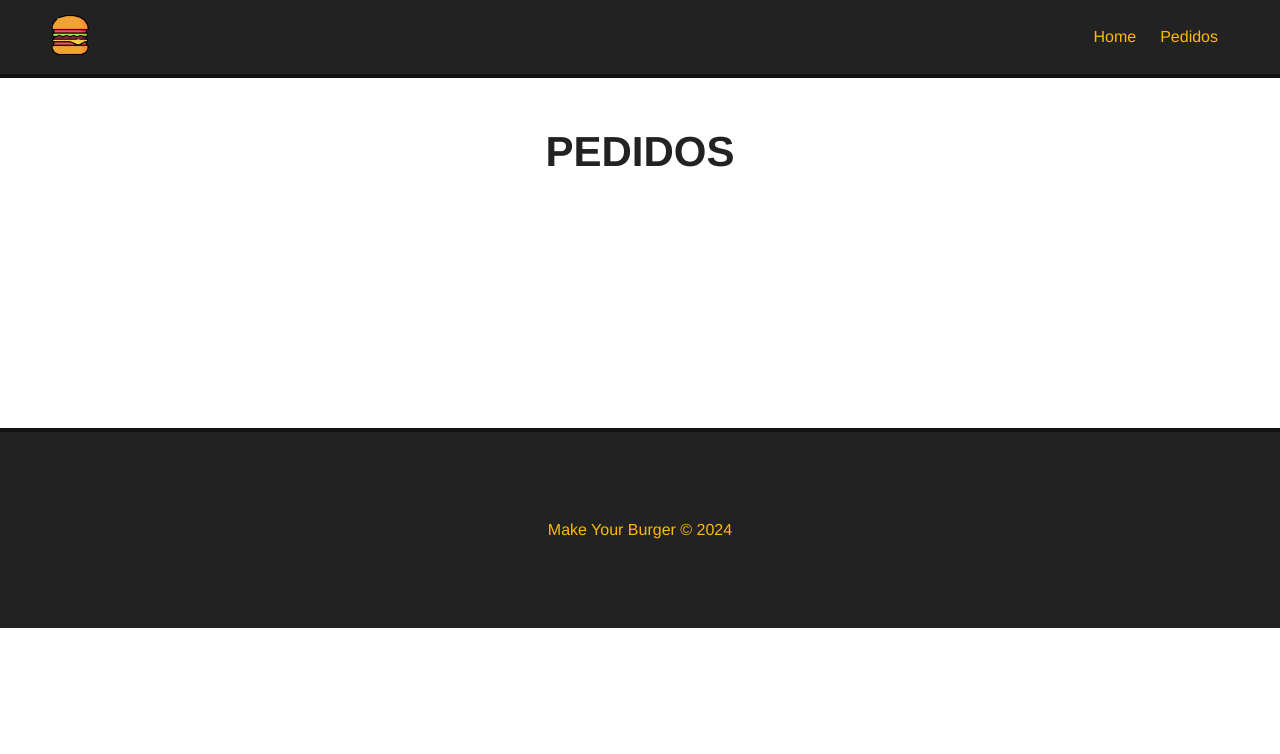
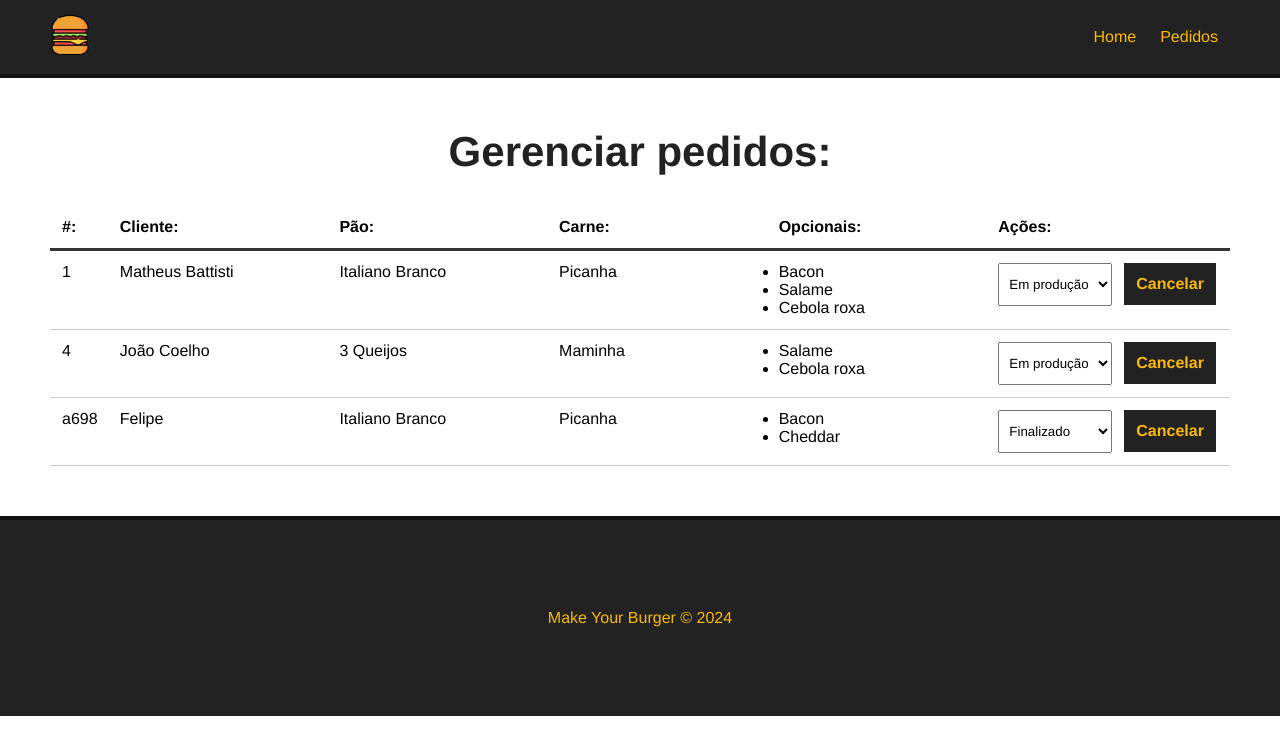
Before and after one commit to JoaoGomesDev32/make_your_burger, a Vue app: page /pedidos in a window 1280 px wide. Shown: the top 754 px of the page. Built offline with nearby package versions, Linux system fonts and the light colour scheme; data requests are answered from the project's data file.

Commit message:
status do pedido

```diff
--- a/db/db.json
+++ b/db/db.json
@@ -87,7 +87,7 @@
         "Salame",
         "Cebola roxa"
       ],
-      "status": "Finalizado",
+      "status": "Em produção",
       "id": "1"
     },
     {
@@ -98,7 +98,7 @@
         "Salame",
         "Cebola roxa"
       ],
-      "status": "Solicitado",
+      "status": "Em produção",
       "id": "4"
     },
     {
@@ -110,40 +110,7 @@
         "Bacon",
         "Cheddar"
       ],
-      "status": "Solicitado"
-    },
-    {
-      "id": "9de5",
-      "nome": "João",
-      "carne": "Alcatra",
-      "pao": "Parmesão e Orégano",
-      "opcionais": [
-        "Pepino",
-        "Tomate"
-      ],
-      "status": "Solicitado"
-    },
-    {
-      "id": "8b40",
-      "nome": "Denize",
-      "carne": "Veggie burger",
-      "pao": "Integral",
-      "opcionais": [
-        "Cebola roxa",
-        "Tomate",
-        "Pepino"
-      ],
-      "status": "Solicitado"
-    },
-    {
-      "id": "65bb",
-      "nome": "Joaquina",
-      "carne": "Alcatra",
-      "pao": "3 Queijos",
-      "opcionais": [
-        "Bacon"
-      ],
-      "status": "Solicitado"
+      "status": "Finalizado"
     }
   ]
 }
--- /dev/null
+++ b/src/components/Dashboard.vue
@@ -0,0 +1,163 @@
+<template>
+<div id="burger-table" v-if="burgers">
+    <div>
+      <div id="burger-table-heading">
+        <div class="order-id">#:</div>
+        <div>Cliente:</div>
+        <div>Pão:</div>
+        <div>Carne:</div>
+        <div>Opcionais:</div>
+        <div>Ações:</div>
+      </div>
+    </div>
+    <div id="burger-table-rows">
+      <div class="burger-table-row" v-for="burger in burgers" :key="burger.id">
+        <div class="order-number">{{ burger.id }}</div>
+        <div>{{ burger.nome }}</div>
+        <div>{{ burger.pao }}</div>
+        <div>{{ burger.carne }}</div>
+        <div>
+          <ul v-for="(opcional, index) in burger.opcionais" :key="index">
+            <li>{{ opcional }}</li>
+          </ul>
+        </div>
+        <div>
+          <select name="status" class="status" @change="updateBurger($event, burger.id)">
+            <option :value="s.tipo" v-for="s in status" :key="s.id" :selected="burger.status == s.tipo">
+              {{ s.tipo }}
+            </option>
+          </select>
+          <button class="delete-btn" @click="deleteBurger(burger.id)">Cancelar</button>
+        </div>
+      </div>
+    </div>
+  </div>
+  <div v-else>
+    <h2>Não há pedidos no momento!</h2>
+  </div>
+</template>
+
+<script>
+    export default {
+    name: "Dashboard",
+    data() {
+      return {
+        burgers: null,
+        burger_id: null,
+        status: []
+      }
+    },
+    methods: {
+      async getPedidos() {
+        const req = await fetch('http://localhost:3000/burgers')
+
+        const data = await req.json()
+
+        this.burgers = data
+
+        // Resgata os status de pedidos
+        this.getStatus()
+
+      },
+      async getStatus() {
+
+        const req = await fetch('http://localhost:3000/status')
+
+        const data = await req.json()
+
+        this.status = data
+
+      },
+      async deleteBurger(id) {
+
+        const req = await fetch(`http://localhost:3000/burgers/${id}`, {
+          method: "DELETE"
+        });
+
+        const res = await req.json()
+
+        this.getPedidos()
+
+      },
+      async updateBurger(event, id) {
+
+        const option = event.target.value;
+
+        const dataJson = JSON.stringify({status: option});
+
+        const req = await fetch(`http://localhost:3000/burgers/${id}`, {
+          method: "PATCH",
+          headers: { "Content-Type" : "application/json" },
+          body: dataJson
+        });
+
+        const res = await req.json()
+
+        console.log(res)
+
+      }
+    },
+    mounted () {
+    this.getPedidos()
+    }
+  }
+</script>
+
+<style scoped>
+  #burger-table {
+    max-width: 1200px;
+    margin: 0 auto;
+  }
+
+  #burger-table-heading,
+  #burger-table-rows,
+  .burger-table-row {
+    display: flex;
+    flex-wrap: wrap;
+  }
+
+  #burger-table-heading {
+    font-weight: bold;
+    padding: 12px;
+    border-bottom: 3px solid #333;
+  }
+
+  .burger-table-row {
+    width: 100%;
+    padding: 12px;
+    border-bottom: 1px solid #CCC;
+  }
+
+  #burger-table-heading div,
+  .burger-table-row div {
+    width: 19%;
+  }
+
+  #burger-table-heading .order-id,
+  .burger-table-row .order-number {
+    width: 5%;
+  }
+
+  select {
+    padding: 12px 6px;
+    margin-right: 12px;
+  }
+
+  .delete-btn {
+    background-color: #222;
+    color:#fcba03;
+    font-weight: bold;
+    border: 2px solid #222;
+    padding: 10px;
+    font-size: 16px;
+    margin: 0 auto;
+    cursor: pointer;
+    transition: .5s;
+  }
+
+  .delete-btn:hover {
+    background-color: transparent;
+    color: #222;
+  }
+
+</style>
--- a/src/views/Pedidos.vue
+++ b/src/views/Pedidos.vue
@@ -1,11 +1,17 @@
 <template>
   <div class="main-container">
-    <h1>PEDIDOS</h1>
+    <h1>Gerenciar pedidos:</h1>
+    <Dashboard />
   </div>
 </template>
 
 <script>
+import Dashboard from '@/components/Dashboard.vue';
+
   export default {
-    name: 'Pedidos'
+    name: 'Pedidos',
+    components: {
+      Dashboard
+    }
   }
 </script>
```
